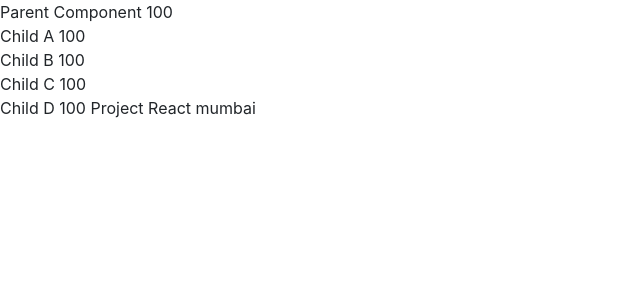
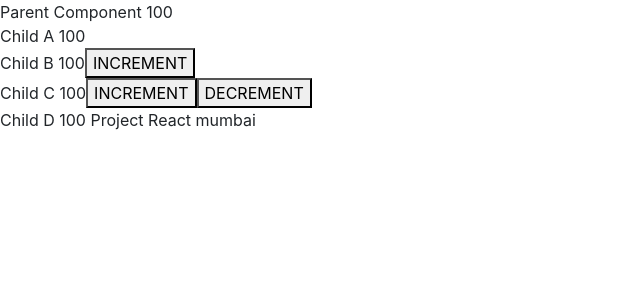
Before and after one commit to dac-2021/hello-react-redux, a React (Create React App) app: page / in a window 1280 px wide. Shown: the top 300 px of the page, without its empty margins (0-640 px from the left). Built offline with nearby package versions, Linux system fonts and the light colour scheme.

Commit message:
how to use state, and how to update the state, using dispatch.

```diff
--- a/src/App.js
+++ b/src/App.js
@@ -1,5 +1,5 @@
 import "./App.css";
-import { useSelector } from "react-redux";
+import { useSelector, useDispatch } from "react-redux";
 
 function App() {
   // Accessing the Store State
@@ -27,21 +27,37 @@ function ChildA() {
 
 function ChildB() {
   const counter = useSelector((state) => state.counter);
+  const dispatch = useDispatch();
 
   return (
     <div>
-      <div>Child B {counter}</div>
+      <div>
+        Child B {counter}
+        <button onClick={(e) => dispatch({ type: "INC" })}>
+          INCREMENT
+        </button>
+      </div>
       <ChildC />
     </div>
   );
 }
 
+// Child C will dispatch the action.
 function ChildC() {
   const counter = useSelector((state) => state.counter);
+  const dispatch = useDispatch();
 
   return (
     <div>
-      <div>Child C {counter}</div>
+      <div>
+        Child C {counter}
+        <button onClick={(e) => dispatch({ type: "INC" })}>
+          INCREMENT
+        </button>
+        <button onClick={(e) => dispatch({ type: "DEC" })}>
+          DECREMENT
+        </button>
+      </div>
 
       <ChildD />
     </div>
```
